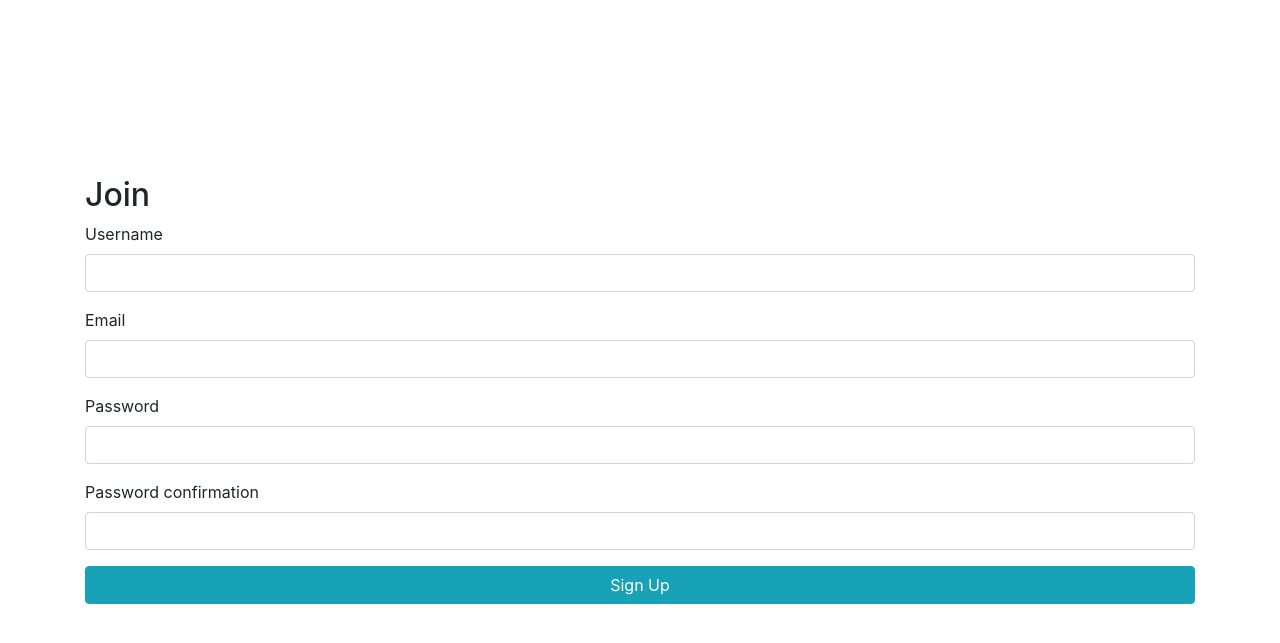
After one commit to hyejeongpark/daily66, a Django app: a page that uses main/templates/main/base.html in a window 1280 px wide. The commit adds this page. Shown: the top 643 px of the page. Run offline with Django 3.2, Linux system fonts and the light colour scheme; parts of the project's set-up code (start-up, migrations or seed data) failed here and were passed over; some libraries are stand-ins or nearby versions.

Commit message:
Create join and login

```diff
--- a/daily66/settings.py
+++ b/daily66/settings.py
@@ -120,3 +120,6 @@ USE_TZ = True
 # https://docs.djangoproject.com/en/1.9/howto/static-files/
 
 STATIC_URL = '/static/'
+
+
+LOGIN_REDIRECT_URL = '/'
--- a/main/forms.py
+++ b/main/forms.py
@@ -1,7 +1,75 @@
 from django import forms
-from .models import Habit, Log
+from django.contrib.auth.forms import AuthenticationForm
+from django.contrib.auth.models import User
+from django.core.validators import RegexValidator
+from django.utils.translation import ugettext, ugettext_lazy as _
 from django.forms import extras
+from main.models import Habit, Log
 import datetime
+
+
+alphanumeric = RegexValidator(
+    r'^[0-9a-z]*$', 'Only alphanumeric(0-9a-z) characters are allowed.')
+
+
+class UserCreationForm(forms.ModelForm):
+    error_messages = {
+        'duplicate_email': _("Email addresses must be unique."),
+        'password_mismatch': _("The two password fields didn't match."),
+    }
+    username = forms.CharField(
+        max_length=30,
+        widget=forms.TextInput(attrs={'class': "form-control"}),
+        validators=[alphanumeric])
+    email = forms.CharField(
+        max_length=254,
+        widget=forms.EmailInput(attrs={'class': "form-control"}), )
+    password1 = forms.CharField(label=_("Password"),
+        widget=forms.PasswordInput(attrs={'class': "form-control"}))
+    password2 = forms.CharField(label=_("Password confirmation"),
+        widget=forms.PasswordInput(attrs={'class': "form-control"}),
+        help_text=_("Enter the same password as above, for verification."))
+
+    class Meta:
+        model = User
+        fields = ("username", "email", )
+
+    def clean_email(self):
+        email = self.cleaned_data.get('email')
+        username = self.cleaned_data.get('username')
+        if email and User.objects.filter(email=email)\
+                .exclude(username=username).count():
+            raise forms.ValidationError(
+                self.error_messages['duplicate_email'],
+                code='duplicate_email',
+            )
+        return email
+
+    def clean_password2(self):
+        password1 = self.cleaned_data.get("password1")
+        password2 = self.cleaned_data.get("password2")
+        if password1 and password2 and password1 != password2:
+            raise forms.ValidationError(
+                self.error_messages['password_mismatch'],
+                code='password_mismatch',
+            )
+        return password2
+
+    def save(self, commit=True):
+        user = super(UserCreationForm, self).save(commit=False)
+        user.set_password(self.cleaned_data["password1"])
+        if commit:
+            user.save()
+        return user
+
+
+class LoginForm(AuthenticationForm):
+    username = forms.CharField(
+        max_length=30,
+        widget=forms.TextInput(attrs={'class': "form-control"}),)
+    password = forms.CharField(
+        label=_("Password"),
+        widget=forms.PasswordInput(attrs={'class': "form-control"}),)
 
 
 class HabitForm(forms.ModelForm):
--- a/main/templates/main/base.html
+++ b/main/templates/main/base.html
@@ -28,7 +28,10 @@
         </li>
         {% else %}
         <li class="nav-item">
-          <a class="nav-link" href="#">Login</a>
+          <a class="nav-link" href="{% url "main:join" %}">Sign Up</a>
+        </li>
+        <li class="nav-item">
+          <a class="nav-link" href="{% url "main:login" %}">Login</a>
         </li>
         {% endif %}
       </ul>
--- /dev/null
+++ b/main/templates/main/join.html
@@ -0,0 +1,86 @@
+{% extends "main/base.html" %}
+
+{% block content %}
+<h2>Join</h2>
+  {% if form.non_field_errors %}
+  <p>{{ form.non_field_errors}}</p>
+  {% endif %}
+
+  {% if user.is_authenticated %}
+  <p>You already logged in.</p>
+  {% else %}
+  <form action="{%  url 'main:join' %}" method="post">{% csrf_token %}
+    {% if form.username.errors %}
+    <div class="form-group has-danger">
+      <label for="id_username">Username</label>
+      {{ form.username }}
+      <ul>
+        {% for error in form.username.errors %}
+        <li>{{ error|escape }}</li>
+        {% endfor %}
+      </ul>
+    </div>
+    {% else %}
+    <div class="form-group">
+      <label for="id_username">Username</label>
+      {{ form.username }}
+    </div>
+    {% endif %}
+
+    {% if form.email.errors %}
+    <div class="form-group has-danger">
+      <label for="id_email">Email</label>
+      {{ form.email }}
+      <ul>
+        {% for error in form.email.errors %}
+        <li>{{ error|escape }}</li>
+        {% endfor %}
+      </ul>
+    </div>
+    {% else %}
+    <div class="form-group">
+      <label for="id_email">Email</label>
+      {{ form.email }}
+    </div>
+    {% endif %}
+
+    {% if form.password1.errors %}
+    <div class="form-group has-danger">
+      <label for="id_password">Password</label>
+      {{ form.password1 }}
+      <ul>
+        {% for error in form.password1.errors %}
+        <li>{{ error|escape }}</li>
+        {% endfor %}
+      </ul>
+    </div>
+    {% else %}
+    <div class="form-group">
+      <label for="id_password">Password</label>
+      {{ form.password1 }}
+    </div>
+    {% endif %}
+
+    {% if form.password2.errors %}
+    <div class="form-group has-danger">
+      <label for="id_password">Password confirmation</label>
+      {{ form.password2 }}
+      <ul>
+        {% for error in form.password2.errors %}
+        <li>{{ error|escape }}</li>
+        {% endfor %}
+      </ul>
+    </div>
+    {% else %}
+    <div class="form-group">
+      <label for="id_password">Password confirmation</label>
+      {{ form.password2 }}
+    </div>
+    {% endif %}
+
+    <button type="submit" value="signup" class="btn btn-info btn-block">
+      Sign Up
+    </button>
+  </form>
+  {% endif %}
+{% endblock %}
--- a/main/urls.py
+++ b/main/urls.py
@@ -1,4 +1,6 @@
 from django.conf.urls import url
+from django.contrib.auth import views as auth_views
+from main.forms import LoginForm
 import main.views
 
 urlpatterns = [
@@ -8,5 +10,9 @@ urlpatterns = [
         name="habit-detail"),
     url(r'^new/$', main.views.habit_new, name="habit-new"),
     url(r'^log/(?P<pk>\d+)/$', main.views.log_new, name="log-new"),
-    url(r'^logout/$', main.views.logout_view, name="logout"),
+    url(r'^accounts/join/$', main.views.join_view, name='join'),
+    url(r'^accounts/login/$', auth_views.login,
+        {'template_name': 'main/login.html',
+         'authentication_form': LoginForm}, name='login'),
+    url(r'^accounts/logout/$', main.views.logout_view, name="logout"),
 ]
--- a/main/views.py
+++ b/main/views.py
@@ -1,11 +1,22 @@
 from django.contrib.auth.models import User
 from django.contrib.auth.decorators import login_required
 from django.contrib.auth import logout
-from django.shortcuts import render
-from django.shortcuts import redirect
-from .models import Habit
-from .models import Log
-from .forms import HabitForm, LogForm
+from django.shortcuts import render, redirect
+from main.models import Habit, Log
+from main.forms import HabitForm, LogForm, UserCreationForm
+
+def join_view(request):
+    if request.method == 'POST':
+        form = UserCreationForm(request.POST)
+        if form.is_valid():
+            form.save()
+            user = authenticate(username=request.POST['username'],
+                                password=request.POST['password1'])
+            login(request, user)
+            return HttpResponseRedirect('/')
+    else:
+        form = UserCreationForm()
+    return render(request, 'main/join.html', {'form': form, })
 
 
 def logout_view(request):
```
Also changed, not shown: main/templates/main/login.html (added, +52 -0 lines).
